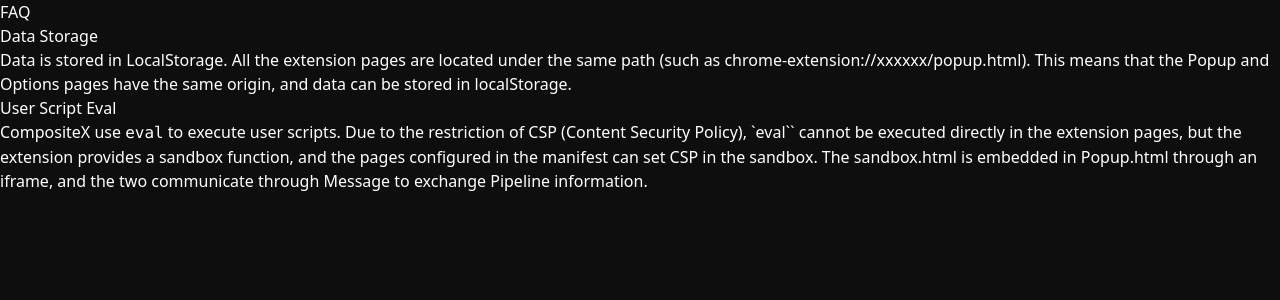
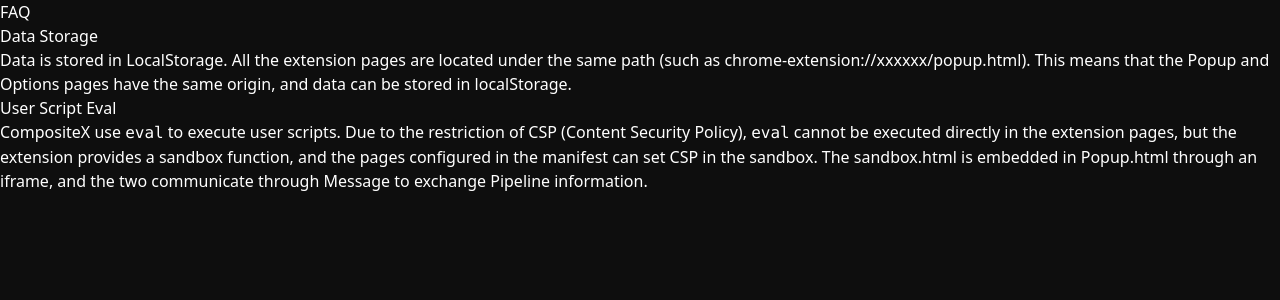
Before and after one commit to taterboom/compositex-website, a Next.js app: page /docs/faq in a window 1280 px wide. Shown: the top 300 px of the page. Built offline with nearby package versions, Linux system fonts and the light colour scheme.

Commit message:
📝 update doc

```diff
--- a/pages/docs/faq.mdx
+++ b/pages/docs/faq.mdx
@@ -7,4 +7,4 @@
 
 ## User Script Eval
 
-CompositeX use `eval` to execute user scripts. Due to the restriction of CSP (Content Security Policy), `eval`` cannot be executed directly in the extension pages, but the extension provides a sandbox function, and the pages configured in the manifest can set CSP in the sandbox. The sandbox.html is embedded in Popup.html through an iframe, and the two communicate through Message to exchange Pipeline information.
+CompositeX use `eval` to execute user scripts. Due to the restriction of CSP (Content Security Policy), `eval` cannot be executed directly in the extension pages, but the extension provides a sandbox function, and the pages configured in the manifest can set CSP in the sandbox. The sandbox.html is embedded in Popup.html through an iframe, and the two communicate through Message to exchange Pipeline information.
```
